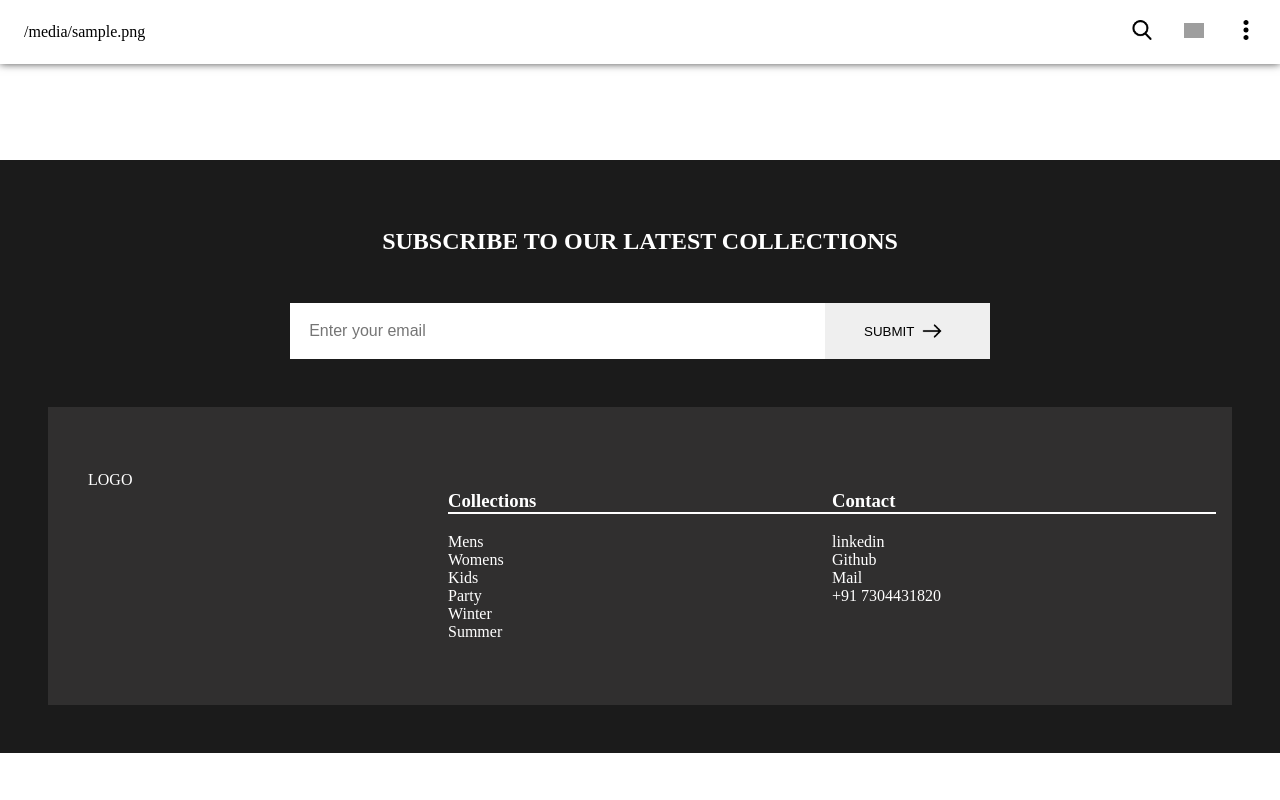
After one commit to tushar0107/project-store, a Django app: template mystore/static/templates/base.html in a window 1280 px wide. The commit adds this page. Run offline with Django 4.2, Linux system fonts and the light colour scheme; the template is opened without the code that fills it: most values are stand-ins (such as "Sample title", 1, 10 or a date in 2020); grey boxes are pictures that could not be loaded.

Commit message:
trying to add django templates

```diff
--- a/mystore/static/css/style.css
+++ b/mystore/static/css/style.css
@@ -130,7 +130,7 @@ ul#menu-items li .menu-close{
     display: flex;
     justify-content: center;
     flex-direction: column;
-    gap: 2rem;
+    gap: 6rem;
     margin: 1rem 0.5rem;
 }
 #page-banner-container{
@@ -223,6 +223,7 @@ h2{
     background-color: #1b1b1b;
     color: white;
     padding: 3rem;
+    margin: 6rem auto 0;
 }
 #signup-form{
     display: flex;
--- /dev/null
+++ b/mystore/static/templates/base.html
@@ -0,0 +1,106 @@
+<!DOCTYPE html>
+<html lang="en">
+
+<head>
+    {% load static %}
+    <meta charset="UTF-8">
+    <meta name="viewport" content="width=device-width, initial-scale=1.0">
+    <link rel="stylesheet" href="{% static '/css/style.css' %}">
+    <title>{% block title %} {% endblock %}</title>
+    <script type="text/javascript" src="{% static '/js/index.js' %}"></script>
+</head>
+
+<body>
+
+    {% block header %}
+
+    <!-- header -->
+    <div id="header">
+        <div class="logo">{{logo}}</div>
+        <div id="mob-nav">
+            <ul>
+                <li><img src="{% static '/images/search.png' %}" alt="" onclick=openSearch() class="icon-img search">
+                </li>
+                <li><a href="profile"><img src="{% static '/images/user.png' %}" alt="" class="icon-img"></a></li>
+                <li><img src="{% static '/images/menu.png' %}" alt="" onclick=openMenu() class="icon-img"></li>
+            </ul>
+        </div>
+    </div>
+    <div id="search-input">
+        <form action="product" method="get">
+            <img src="{% static '/images/search.png' %}" alt="" onclick=openSearch() class="icon-img search">
+            <input type="text" id="header-input" onkeyup=suggestText() value="" placeholder="Search..">
+            <a href="product"><button type="submit"><img src="{% static '/images/next.png' %}" id="header-submit"
+                        class="icon-img" alt=""></button></a>
+            <img src="{% static '/images/close.png' %}" alt="" onclick=closeSearch() class="icon-img search">
+        </form>
+        <div id="suggestion">
+            <ul>
+                <li>abc</li>
+                <li>abc</li>
+                <li>abc</li>
+                <li>abc</li>
+            </ul>
+        </div>
+    </div>
+    <div id="menu-drawer">
+        <ul id="menu-items">
+            <li><a href="javascript:void(0)" class="menu-close" onclick=closeMenu()><img
+                        src="{% static '/images/close.png' %}" alt=""></a></li>
+            <li><a href="#">Item 1</a></li>
+            <li><a href="#">Item 2</a></li>
+            <li><a href="#">Item 3</a></li>
+            <li><a href="#">Item 4</a></li>
+            <li><a href="#">Item 5</a></li>
+        </ul>
+    </div>
+
+    {% endblock %}
+
+
+
+
+
+
+    {% block footer %}
+
+    <div id="footer">
+        <h2>SUBSCRIBE TO OUR LATEST COLLECTIONS</h2>
+        <div id="signup-form">
+            <input type="email" placeholder="Enter your email">
+            <button type="submit">SUBMIT<img src="{% static '/images/next.png' %}" class="icon-img" alt=""></button>
+        </div>
+        <div id="footer-content">
+            <div class="logo content">LOGO</div>
+            <div class="footer-links content">
+                <ul>
+                    <li><h3>Collections</h3></li>
+                    <li><a href="#">Mens</a></li>
+                    <li><a href="#">Womens</a></li>
+                    <li><a href="#">Kids</a></li>
+                    <li><a href="#">Party</a></li>
+                    <li><a href="#">Winter</a></li>
+                    <li><a href="#">Summer</a></li>
+                </ul>
+            </div>
+            <div class="contact content">
+                <ul>
+                    <li><h3>Contact</h3></li>
+                    <li>linkedin</li>
+                    <li>Github</li>
+                    <li>Mail</li>
+                    <li><a href="tel:7304431820">+91 7304431820</a></li>
+                </ul>
+
+            </div>
+        </div>
+    </div>
+
+    {% endblock %}
+
+
+</body>
+
+</html>
+
+</html>
--- a/mystore/static/templates/profile.html
+++ b/mystore/static/templates/profile.html
@@ -13,7 +13,7 @@
         <div class="logo">{% if user.is_authenticated %}{{user.firstname}}{% else %}{{logo}}{% endif %}</div>
         <div id="mob-nav">
             <ul>
-                <li><a href="product"><img src="{% static '/images/logout.png' %}" alt="logout" class="icon-img search"></a></li>
+                <li><a href="logout"><img src="{% static '/images/logout.png' %}" alt="logout" class="icon-img search"></a></li>
 
             </ul>
         </div>
```
Also changed, not shown: mystore/static/templates/index.html (+6 -82 lines), mystore/store/views.py (+6 -11 lines).
